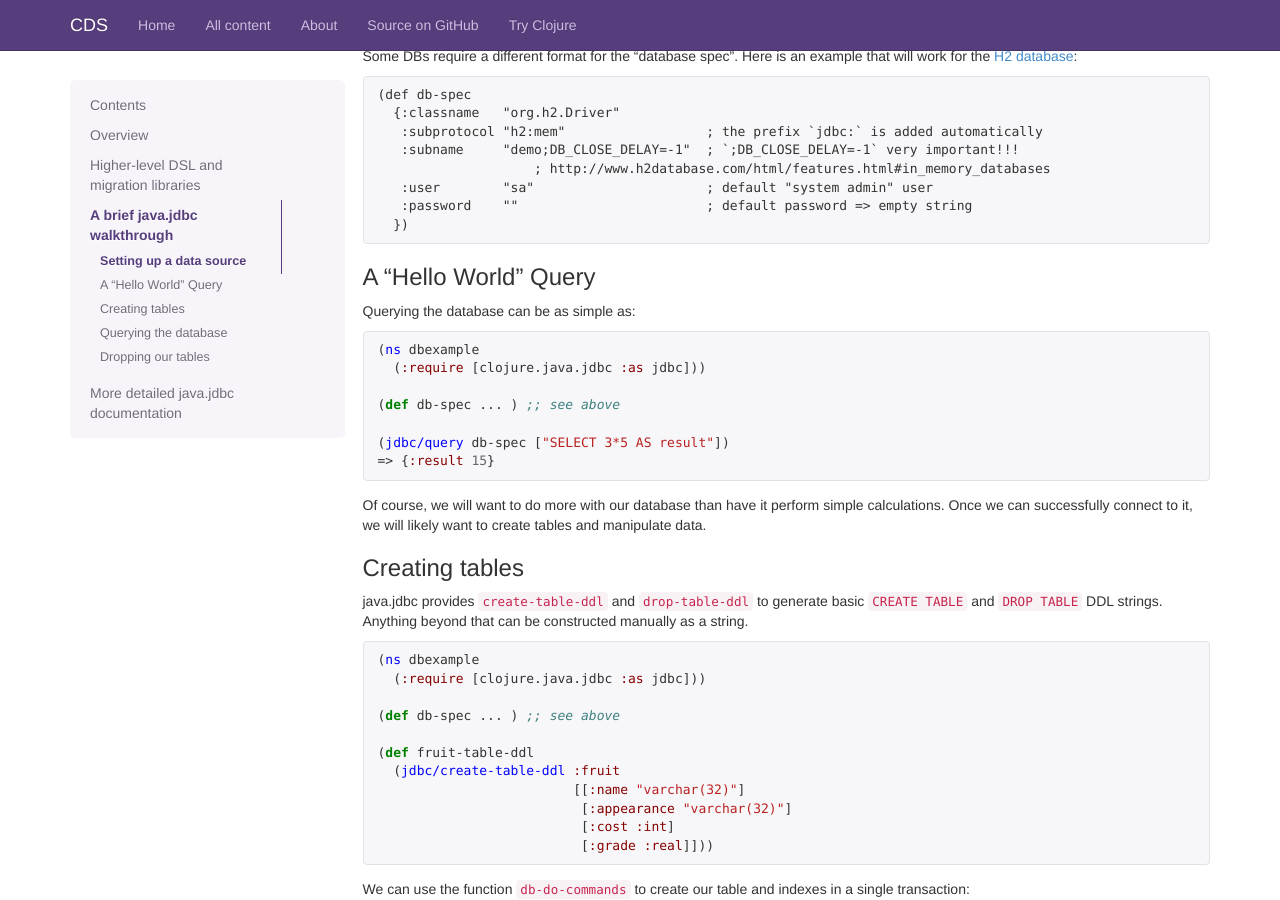
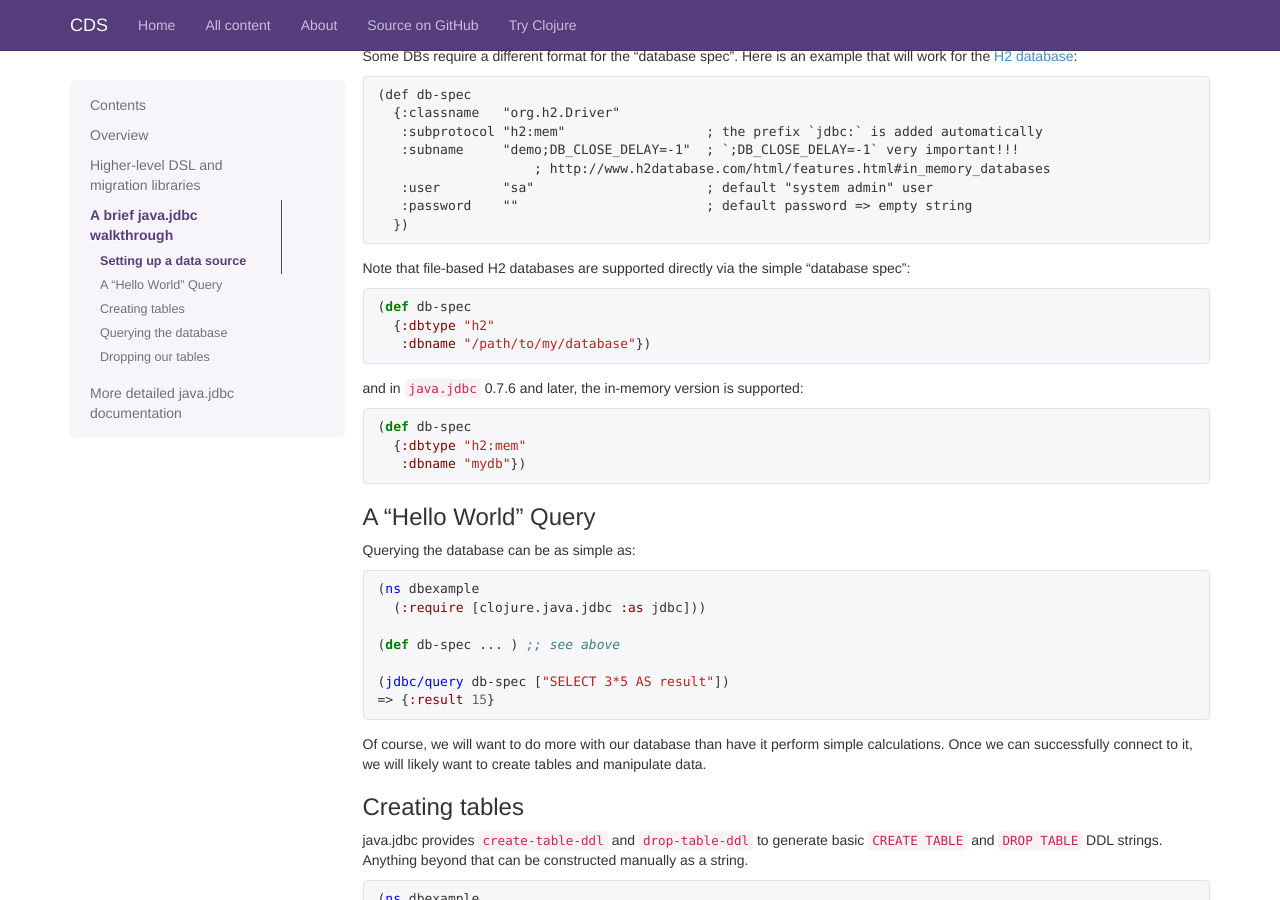
Before and after one commit to clojuredocs/guides, a Jekyll site: the page built from articles/ecosystem/java_jdbc/home.md, in a window 1280 px wide and 900 px high, scrolled down 1259 px. Built offline with Jekyll 4.4.1, drawn with Linux system fonts in a browser that asks for light colours; some web fonts are replaced; Markdown is read by kramdown in place of the engine named in the settings.

Commit message:
Clarify H2 DB support

````diff
--- a/articles/ecosystem/java_jdbc/home.md
+++ b/articles/ecosystem/java_jdbc/home.md
@@ -82,6 +82,22 @@ work for the [H2 database](http://www.h2database.com):
    :user        "sa"                      ; default "system admin" user
    :password    ""                        ; default password => empty string
   })
+```
+
+Note that file-based H2 databases are supported directly via the simple "database spec":
+
+```clojure
+(def db-spec
+  {:dbtype "h2"
+   :dbname "/path/to/my/database"})
+```
+
+and in `java.jdbc` 0.7.6 and later, the in-memory version is supported:
+
+```clojure
+(def db-spec
+  {:dbtype "h2:mem"
+   :dbname "mydb"})
 ```
 
 ### A "Hello World" Query
````
